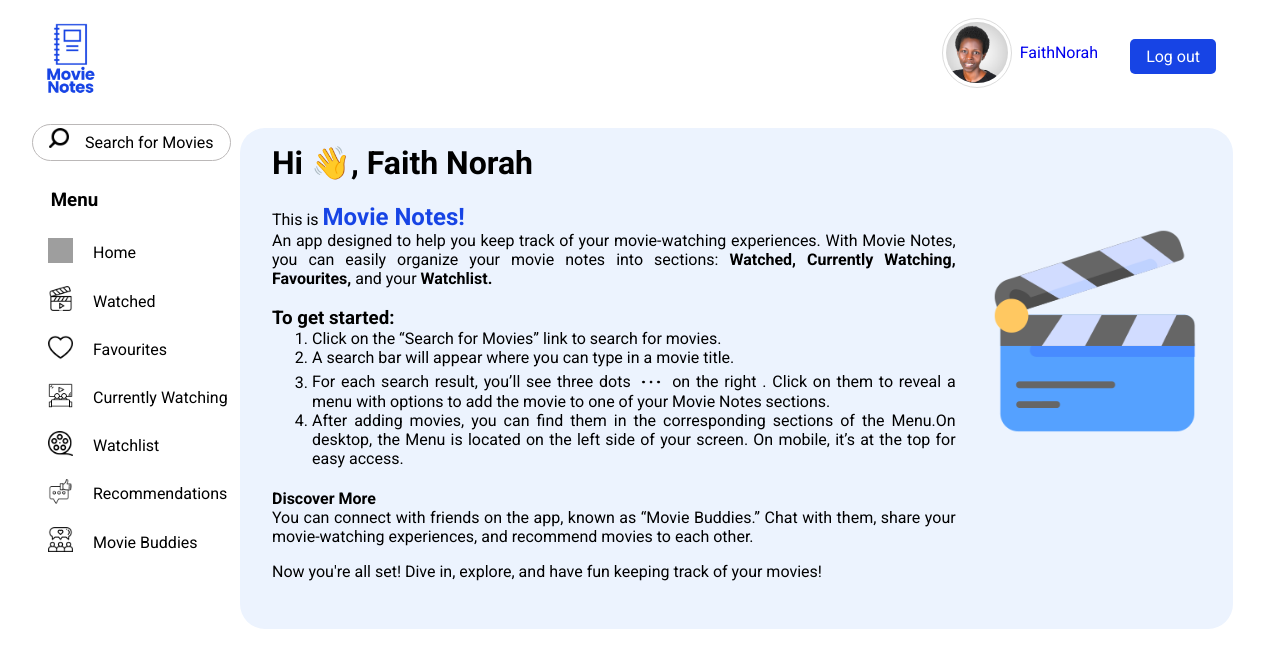
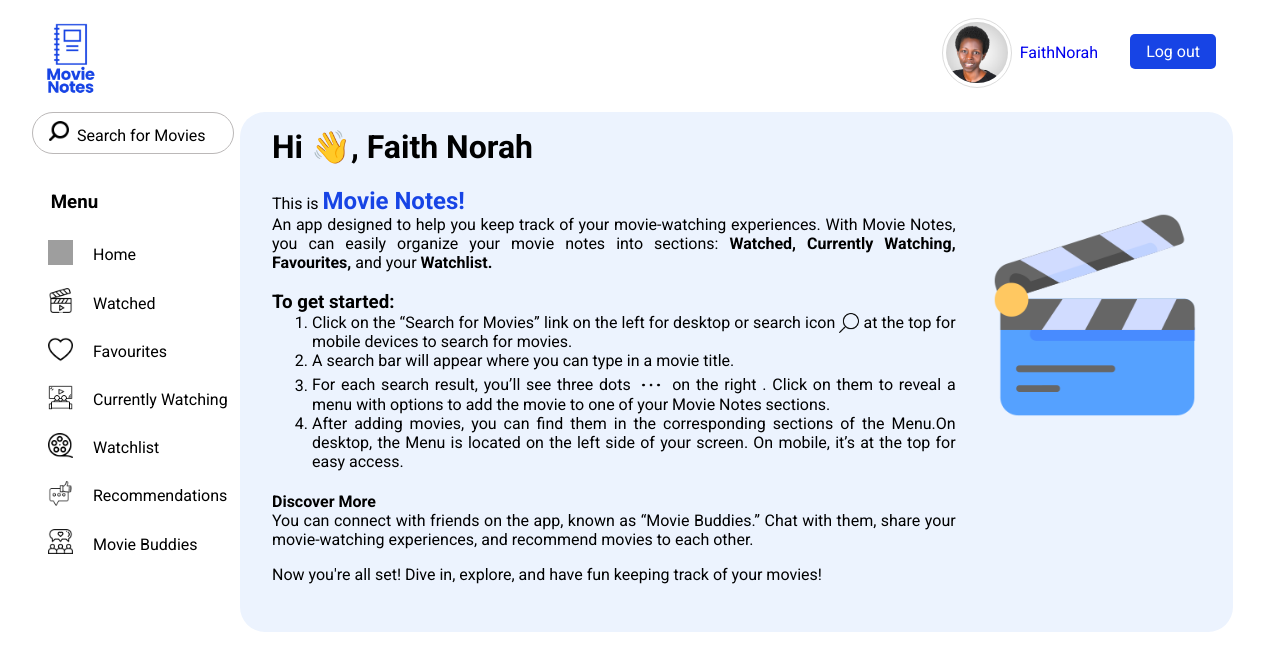
Before and after one commit to norahariokot/movieNotes, a Flask app: page / in a window 1280 px wide. Shown: the top 671 px of the page. Run offline with Flask 3, Linux system fonts and the light colour scheme; a user stored in the database is signed in; some libraries are stand-ins or nearby versions; grey boxes are pictures that could not be loaded.

Commit message:
feat: responsive nav for mobile devices

```diff
--- a/app.py
+++ b/app.py
@@ -1507,6 +1507,8 @@ def show_chatmsgs():
     print(session)
     print(session["msg_recipient"])
     msgs = db.execute("SELECT * FROM chat_messages WHERE (msg_sender = ? OR msg_sender = ?) AND (msg_recipient = ?  OR msg_recipient = ?)", session["user_id"], session["msg_recipient"],session["msg_recipient"], session["user_id"] )
+
+
     print(msgs)
 
     return jsonify(msgs=msgs)
@@ -1526,6 +1528,22 @@ def previous_chatmsgs():
     chat_history = db.execute("SELECT date, time, message, msg_sender FROM chat_messages WHERE msg_sender = ? AND msg_recipient = ? UNION SELECT date, time, message, msg_sender FROM chat_messages WHERE msg_sender = ? AND msg_recipient = ? ", session["user_id"], previous_chatswith, previous_chatswith, session["user_id"] )
     print(chat_history)
 
+    for msg in chat_history:
+        print(msg)
+        date_string = msg["date"]
+        date_object = datetime.strptime(date_string, '%Y-%m-%d')
+        formatted_date = date_object.strftime('%d %B %Y')
+        msg["date"] = formatted_date
+        retrieved_time = msg["time"]
+        date_time_object = datetime.strptime(retrieved_time, '%H:%M:%S' )
+        formatted_time = date_time_object.strftime('%H:%M')
+        print(formatted_time)
+        msg["time"] = formatted_time
+
+    print(chat_history)
+
+
+
     user_sessionid = session["user_id"]
 
     return jsonify({"chat_history": chat_history, "user_id": user_sessionid})
--- a/static/CSS/style.css
+++ b/static/CSS/style.css
@@ -24,6 +24,20 @@ body {
     Layout
     ============== */
 /* --- Login Page --- */
+
+.main-header {
+    /*border: solid black;*/
+    position: fixed;
+    width: 100%;
+    z-index: 90;
+    background-color: #fff;
+    height:fit-content;
+    padding-bottom: 0;
+    padding-top: 1em;
+
+
+}
+
 .login-grid {
     display: grid;
     grid-template-columns: minmax(1em, 1fr)  minmax(90%, 1fr) minmax(1em, 1fr);
@@ -484,10 +498,10 @@ body {
 /* Navigation */
 nav {
     display: flex;
+    /*border: solid red;*/
     justify-content: space-between;
-    /*border: solid red;*/
-    padding-inline: 2em;
-    margin-top: 1em;
+
+
 }
 
 .logo {
@@ -508,6 +522,7 @@ nav {
     margin-top: 0;
     margin-bottom: 0;
     padding-left: 0;
+    align-self: flex-start;
 
     & li {
         list-style: none;
@@ -539,11 +605,16 @@ nav {
 
 }
 
+.desktop-logout {
+    display: none;
+}
+
 /* User profile */
 .login-user-profile {
     /*border: solid green;*/
     margin-top: .1em;
     display: flex;
+    flex-direction: column;
     margin-bottom: 0;
 }
 
@@ -711,6 +782,13 @@ nav {
     grid-template-columns: minmax(1em,1fr) minmax(90%,1fr)  minmax(1em, 1fr) ;
     margin-inline: auto;
     /*border: solid red;*/
+    padding-top: 7em;
+
+}
+
+main {
+    /*border: solid black;*/
+
 }
 
 .user-menu {
@@ -731,11 +810,20 @@ nav {
     color: #000;
     border-radius: 25px;
     border: solid 1.5px rgb(187, 184, 184);
+    width: 90%;
+    display: block;
+
+}
+
+.mobile-search-link {
+    /*border: solid black;*/
+    align-self: center;
+    border: none;
 }
 
 .search-icon {
     /*border: solid red;*/
-    margin-right: 1em;
+    margin-right: .5em;
     & img {
         height: 20px;
         width: 20px;
@@ -766,6 +856,34 @@ nav {
     /*border: solid blue;*/
     width: 90%;
 
+}
+
+.mobile-home-icon-link {
+    align-self: center;
+    /*border: solid red;*/
+    margin-right: .3em;
+}
+
+.mobile-menu-btn {
+    align-self: center;
+}
+
+.home-icon-mobile-display,
+.search-mobile-icon,
+.menu-icon {
+    height: 25px;
+    width: 25px;
+    object-fit: contain;
+    /*border: solid black;*/
+
+}
+
+.search-mobile-icon {
+    margin-right: .3em;
+}
+
+.desktop-menu {
+    display: none;
 }
 
 .dashboard-menu-li {
@@ -876,6 +994,13 @@ nav {
     width: 30px;
     margin-bottom: -.6em;
 
+}
+
+.app-guide-icon-search {
+    /*border: solid red;*/
+    height: 20px;
+    width: 20px;
+    margin-bottom: -.3em;
 }
 
 .home-img {
@@ -2251,11 +2396,13 @@ nav {
         grid-template-columns: minmax(10%,1fr) minmax(80%,1fr) ;
         margin-inline: auto;
         /*border: solid red;*/
+        padding-top: 5em;
     }
 
     .user-menu {
         grid-column: 1;
         /*border: solid black;*/
+        display: block;
     }
 
     .user-content{
@@ -2758,14 +2905,60 @@ nav {
     display: none;
 }
 
-
-
-
-
-
-
-
-
-
-
-}
+/* Navigation */
+
+nav {
+    padding-inline: 2em;
+    justify-content: space-between;
+
+}
+
+.desktop-logout {
+    display: flex;
+}
+
+
+.desktop-menu {
+    display: block;
+}
+
+.mobile-menu {
+    display: none;
+}
+
+.dashboard-menu-title {
+    display: block;
+
+}
+
+.mobile-menu-btn {
+    display: none;
+
+}
+
+.nav-user-info {
+    margin-left: 4em;
+}
+
+
+.mobile-display-nav {
+    display: none;
+}
+
+/* Chats */
+.chat-display {
+    padding-inline: 1em;
+
+}
+
+
+
+
+
+
+
+
+
+
+
+}
--- a/static/JS/script.js
+++ b/static/JS/script.js
@@ -1,3 +1,16 @@
+//Function to open mobile menu
+function showMobileMenu() {
+    let mobile_menu = document.getElementById("mobile-menu");
+    mobile_menu.style.display = "block";
+}
+
+//Function to close mobile menu
+function closeMobileMenu() {
+    let mobile_menu = document.getElementById("mobile-menu");
+    mobile_menu.style.display = "none";
+}
+
+
 // Function to toggle password
 function togglePassword(event, password_field_id) {
 
@@ -1210,7 +1223,7 @@ function chatwith(event) {
         let width = this.window.innerWidth;
         console.log("Window width:", width);
 
-        if(width < 600) {
+        if(width < 900) {
             back_to_chat_btn.style.display = "flex";
         }
 
@@ -1280,8 +1293,10 @@ function chatwith(event) {
                 let text_div = document.createElement("div");
                 let msg_text = document.createElement("p");
                 msg_text.textContent = msg.message;
+                msg_text.className = "msg-text";
                 let msg_time = document.createElement("p");
                 msg_time.textContent = msg.time;
+                msg_time.className = "msg-time";
                 let msg_sender = document.createElement("span");
                 msg_sender.textContent = msg.msg_sender;
                 msg_text.appendChild(msg_sender);
@@ -1454,11 +1469,13 @@ document.addEventListener('click', function(event) {
         chat_msgdiv.appendChild(msg_time)
 
         //Append chat_msgdiv to the DOM (chat-display)
-        chatmsg_display.appendChild(chat_msgdiv);
+        //chatmsg_display.appendChild(chat_msgdiv);
+
+        console.log("msg-receipeint", chatmsg_display.previousElementSibling.children[1].children[1].firstElementChild.innerText);
 
         let chat_data = {
             chat_msg: text,
-            msg_recipient:chatmsg_display.previousElementSibling.firstElementChild.children[1].firstElementChild.innerText,
+            msg_recipient:chatmsg_display.previousElementSibling.children[1].children[1].firstElementChild.innerText,
             date_time: msgsent_date_time,
             time_zone:time_zone
         }
@@ -1476,6 +1493,8 @@ document.addEventListener('click', function(event) {
         })
         .then(data => {
             //alert(data.message)
+             //Append chat_msgdiv to the DOM (chat-display)
+            chatmsg_display.appendChild(chat_msgdiv);
         })
         .catch((error) => console.log('Error:', error))
 
@@ -1498,8 +1517,8 @@ document.addEventListener('click', function(event) {
             let width = this.window.innerWidth;
             console.log("Window width:", width)
 
-            if (width < 600 ) {
-                console.log("Window is less then 600");
+            if (width < 900 ) {
+                console.log("Window is less then 900");
                 hidden_display.style.display = "none";
                 chat_area.style.display = "block";
 
--- a/templates/index.html
+++ b/templates/index.html
@@ -1,7 +1,8 @@
 {% extends "layout.html" %}
 
 {% block main %}
-<header>
+
+<header class="main-header">
     <nav>
         <img class="logo" src="../static/Images/Movie Notes-logo/Movie Notes (4).png" alt="">
 
@@ -20,11 +21,50 @@
 
                 </a>
             </li>
-            <li class="nav-logout-btn"><a href="/logout">Log out</a></li>
+            <li class="nav-logout-btn desktop-logout"><a href="/logout">Log out</a></li>
         </ul>
+        <div class="mobile-display-nav">
+            <a href="/" class="mobile-home-icon-link"><img src="../static/Images/Icons/home.png" alt="icon for a house" class="home-icon-mobile-display"></a>
+            <a href="{{ url_for('search_page')}}" id="index-search" class="search-link mobile-search-link"><img src="../static/Images/Icons/search (2).png" alt="" srcset="" class="search-mobile-icon"></a>
+            <a href="#" class="mobile-menu-btn" onclick="showMobileMenu()" id="mobile-menu-btn"><img src="../static/Images/Icons/menu.png" alt="menu icon" class="menu-icon"></a>
+
+        </div>
+
     </nav>
+    <ul class="mobile-menu" id="mobile-menu">
+        <li class="close-mobile-menu" onclick="closeMobileMenu()"><a href=# class="close-mobile-menu-link"><img src="../static/Images/Icons/close.png" alt="icon of an x to symbolise close"></a></li>
+        {% for dict_item in sections %}
+            {% if dict_item != "Home" %}
+            <li class="dashboard-menu-li">
+            <a href="{{ sections[dict_item] }}" class="dashboard-menu-link">
+                <span class="dashboard-icon">
+                    {% if dict_item == "Watched" %}
+                        <img src="../static/Images/Icons/video.png" alt="video icon">
+                    {% elif dict_item == "Home" %}
+                        <img src="../static/Images/Icons/home.png" alt="house icon">
+                    {% elif dict_item == "Favourites" %}
+                        <img src="../static/Images/Icons/heart.png" alt="heart shape icon">
+                    {% elif dict_item == "Currently Watching" %}
+                        <img src="../static/Images/Icons/cinema.png" alt="icon for people watching movie in cinema">
+                    {% elif dict_item == "Watchlist" %}
+                        <img src="../static/Images/Icons/movie.png" alt="dashboard-icon">
+                    {% elif dict_item == "Recommendations" %}
+                        <img src="../static/Images/Icons/feedback.png" alt="dashboard-icon">
+                    {% elif dict_item == "Movie Buddies" %}
+                        <img src="../static/Images/Icons/happy.png" alt="dashboard-icon">
+                    {% endif %}
+                </span>
+                {{ dict_item }}
+            </a>
+        </li>
+        {%endif%}
+    {% endfor %}
+    <li class="nav-logout-btn mobile-logout"><a href="/logout">Log out</a></li>
+
+</ul>
+
+
 </header>
-
 
 <div class="user-dashboard-container">
     <div class="user-menu">
@@ -33,7 +73,7 @@
 
         <h3 class="dashboard-menu-title">Menu</h3>
 
-        <ul class="dashboard-menu-list">
+        <ul class="dashboard-menu-list desktop-menu">
             {% for dict_item in sections %}
                 <li class="dashboard-menu-li">
                     <a href="{{ sections[dict_item] }}" class="dashboard-menu-link">
@@ -74,7 +114,7 @@
                 <br>An app designed to help you keep track of your movie-watching experiences. With Movie Notes, you can easily organize your movie notes into sections: <span class="app-info-span">Watched, Currently Watching, Favourites,</span> and your <span class="app-info-span">Watchlist.</span></p>
                 <h3 class="app-instruction-title"> To get started: </h3>
                 <ol class="app-instruction-list">
-                    <li class="app-instruction">Click on the “Search for Movies” link to search for movies.</li>
+                    <li class="app-instruction">Click on the “Search for Movies” link on the left for desktop or search icon <img src="../static/Images/Icons/search.png" class="app-guide-icon-search"> at the top for mobile devices to search for movies.</li>
                     <li class="app-instruction">A search bar will appear where you can type in a movie title.</li>
                     <li class="app-instruction">For each search result, you’ll see three dots <img src="../static/Images/Icons/9022327_dots_three_duotone_icon.png" alt="" class="app-guide-icon"> on the right . Click on them to reveal a menu with options to add the movie to one of your Movie Notes sections.</li>
                     <li class="app-instruction">After adding movies, you can find them in the corresponding sections of the Menu.On desktop, the Menu is located on the left side of your screen. On mobile, it’s at the top for easy access.</li>
@@ -1120,7 +1160,7 @@
                 <div class="type-chat" id="type-chat-div" style="display: none;">
                     <input type="text" placeholder="Type a message" id="type-msg-input" >
                     <a href="#" id="send-msg-btn" >Send</a>
-                    <a href="#" id="send-msg-btn-icon"><img src="../static/Images/Icons/send-message.png" alt="send message icon" srcset=""></a>
+                    <a href="#" ><img src="../static/Images/Icons/send-message.png" alt="send message icon" srcset="" id="send-msg-btn-icon"></a>
 
                 </div>
 
--- a/templates/layout.html
+++ b/templates/layout.html
@@ -26,10 +26,12 @@
     </script>
 </head>
 <body>
+
     <header>
 
 
     </header>
+
 
     <main>
         {% block main %}{% endblock %}
```
Also changed, not shown: other parts of static/CSS/style.css (+82 -8 lines), movie_notes.db, static/Images/Icons/menu.png (added), static/Images/Icons/search (2).png (added), static/Images/Icons/search_small.png (added), 2 other files.
